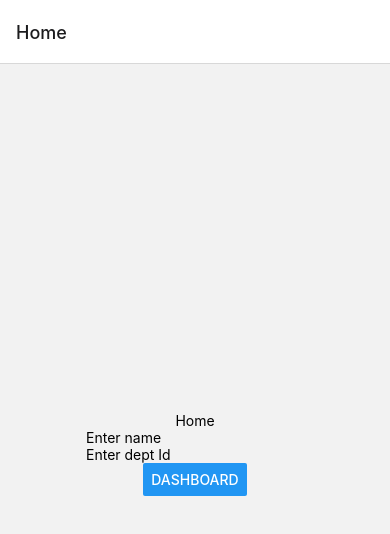
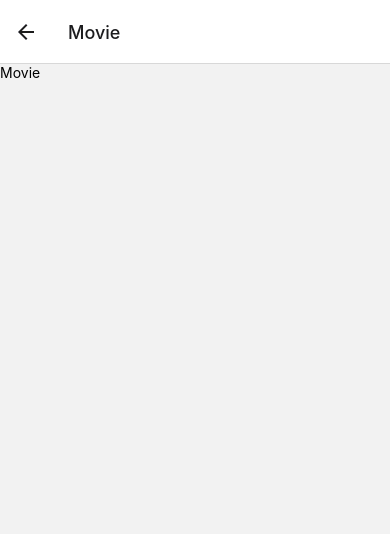
Before and after one commit to JoniMop/reactnativeapp, a React Native app in the folder reactnativeapp/: screen /Movie in a window 390 px wide. Before the commit this address had no page. Shown: the top 534 px of the page. Built offline with nearby package versions, Linux system fonts and the light colour scheme.

Commit message:
Adding movie component and button using different code flavor for experience

```diff
--- a/reactnativeapp/App.js
+++ b/reactnativeapp/App.js
@@ -5,6 +5,7 @@ import Dashboard from './components/Dashboard';
 
 import { NavigationContainer } from '@react-navigation/native';
 import { createNativeStackNavigator } from '@react-navigation/native-stack';
+import Movie from './components/Movie';
 
 
 export default function App() {
@@ -16,6 +17,7 @@ export default function App() {
     <Stack.Navigator initialRouteName='Home'>
       <Stack.Screen name="Home" component={Home} />
       <Stack.Screen name="Dashboard" component={Dashboard} />
+      <Stack.Screen name="Movie" component={Movie} />
     </Stack.Navigator>
   </NavigationContainer>
   );
--- a/reactnativeapp/components/Home.js
+++ b/reactnativeapp/components/Home.js
@@ -34,6 +34,7 @@ const Home = ({ navigation }) => {
         placeholder='Enter dept Id'
       />
       <Button title='Dashboard' onPress={goToDashboard} />
+      <Button title='Movie' onPress={() => navigation.navigate("Movie")} />
     </View>
   )
 }
--- /dev/null
+++ b/reactnativeapp/components/Movie.js
@@ -0,0 +1,12 @@
+import { View, Text } from 'react-native'
+import React from 'react'
+
+const Movie = () => {
+  return (
+    <View>
+      <Text>Movie</Text>
+    </View>
+  )
+}
+
+export default Movie
```
